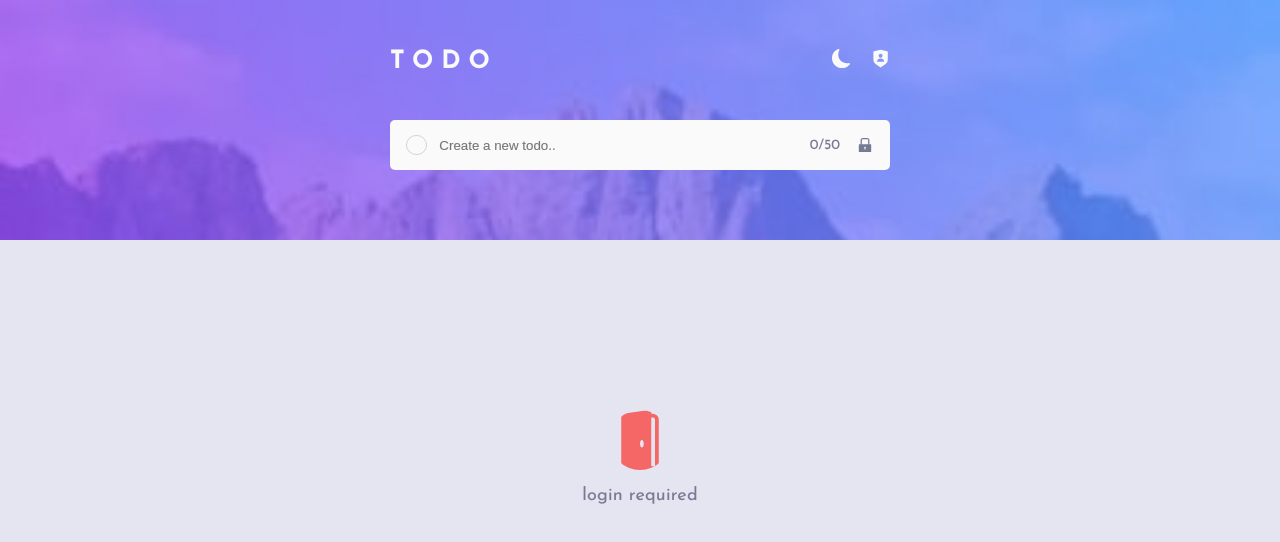
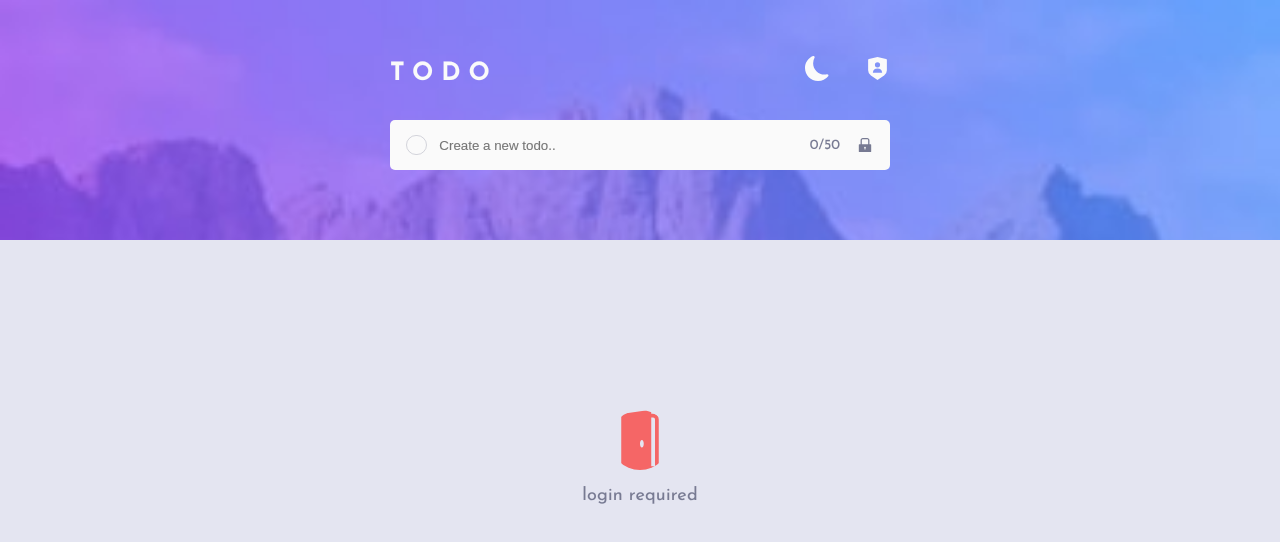
Before and after one commit to Ezeh20/Task-master, a React (Vite) app: page / in a window 1280 px wide. Shown: the top 542 px of the page. Built offline with nearby package versions, Linux system fonts and the light colour scheme; no server answers; the database is empty.

Commit message:
chore: clean up

```diff
--- a/src/Layout/Nav-Bar/Navigation.jsx
+++ b/src/Layout/Nav-Bar/Navigation.jsx
@@ -1,3 +1,6 @@
+/* eslint-disable no-nested-ternary */
+/* eslint-disable jsx-a11y/click-events-have-key-events */
+/* eslint-disable jsx-a11y/no-noninteractive-element-interactions */
 import React, { useContext, useState } from 'react'
 import { useDispatch, useSelector } from 'react-redux'
 import { RiShieldUserFill } from 'react-icons/ri'
@@ -47,6 +50,7 @@ function Navigation() {
                   />
                 )}
               </div>
+
               <RiShieldUserFill
                 className={styles.userAccount}
                 onClick={toggleActive}
--- a/src/Layout/Nav-Bar/Navigation.module.scss
+++ b/src/Layout/Nav-Bar/Navigation.module.scss
@@ -10,7 +10,7 @@
         top: 0;
 
         .nav {
-            @include flexAd(_, _, _, center, space-between);
+            @include flexAd(_, _, _, _, space-between);
             padding-top: 3rem;
             position: relative;
             z-index: 1;
@@ -19,17 +19,19 @@
                 letter-spacing: fn.rem(8);
                 color: $VeryLightGray;
                 font-size: 25px;
-                margin-top: fn.rem(1);
+                margin-top: fn.rem(13);
                 font-weight: 700
             }
 
             .userIntra {
-                @include flexAd(_, fn.rem(20), _, _, _);
+                @include flexAd(_, fn.rem(35), _, _, _);
 
                 .userAccount {
-                    width: 1.2rem;
-                    height: 1.2rem;
+                    width: 25px;
+                    height: 25px;
+                    margin-top: .5rem;
                     color: $VeryLightGray;
+
 
                     &:hover {
                         cursor: pointer;
--- a/src/Pages/Home/index.jsx
+++ b/src/Pages/Home/index.jsx
@@ -1,3 +1,4 @@
+/* eslint-disable no-nested-ternary */
 import React, { useContext, useState } from 'react'
 import { BsPen, BsFillDoorOpenFill } from 'react-icons/bs'
 import { AiFillLock } from 'react-icons/ai'
--- a/src/Routes/Awards/AwardsComponent.jsx
+++ b/src/Routes/Awards/AwardsComponent.jsx
@@ -1,4 +1,6 @@
+/* eslint-disable no-nested-ternary */
 import React from 'react'
+import PropTypes from 'prop-types'
 import styles from './awardsComponent.module.scss'
 
 function AwardsComponent({ awards }) {
@@ -16,8 +18,13 @@ function AwardsComponent({ awards }) {
               </div>
             )
           })}
+      {awards && awards.length < 1 && (
+        <p className={styles.awardme}>Complete tasks to unlock awards</p>
+      )}
     </div>
   )
 }
-
+AwardsComponent.propTypes = {
+  awards: PropTypes.arrayOf(PropTypes.object).isRequired,
+}
 export default AwardsComponent
--- a/src/Routes/Awards/awardsComponent.module.scss
+++ b/src/Routes/Awards/awardsComponent.module.scss
@@ -15,4 +15,7 @@
             object-fit: contain;
         }
     }
+    .awardme{
+        text-align: center;
+    }
 }
--- a/src/Routes/Awards/process.jsx
+++ b/src/Routes/Awards/process.jsx
@@ -9,10 +9,8 @@ import styles from './process.module.scss'
 
 function Process({ xp }) {
   const { userId, awards } = useContext(UpdateUserContext)
-  console.log(xp)
 
   const newSet = new Set()
-
   const clean =
     awards &&
     awards.filter((itm) => {
@@ -34,73 +32,66 @@ function Process({ xp }) {
       })
     }
 
-    if (xp) {
-      switch (true) {
-        case xp >= 10:
+    if (xp >= 10)
       action(
         0,
         'private',
         'https://i.ibb.co/sjSp8Tf/E2-private-second-class.png'
       )
-          break
-        case xp >= 20:
+    if (xp >= 20)
       action(
         1,
         'private-first-class',
         'https://i.ibb.co/7RgK5HS/E3-private-first-class.png'
       )
-          break
-        case xp >= 30:
+
+    if (xp >= 30)
       action(2, 'corporal', 'https://i.ibb.co/qkffvQD/E4-corporal.png')
-          break
-        case xp >= 40:
+
+    if (xp >= 40)
       action(3, 'sergent', 'https://i.ibb.co/xjPpkc5/E5-sergeant.png')
-          break
-        case xp >= 50:
+
+    if (xp >= 50)
       action(
         4,
         'staff-sergent',
         'https://i.ibb.co/51N5LqK/E6-staff-sergeant.png'
       )
-          break
-        case xp >= 60:
+
+    if (xp >= 60)
       action(
         5,
         'sergent-first-class',
         'https://i.ibb.co/ThGYT8T/E7-sergeant-first-class.png'
       )
-          break
-        case xp >= 70:
+
+    if (xp >= 70)
       action(
         6,
         'first-sergent',
         'https://i.ibb.co/2PvKLGq/E8-master-sergeant.png'
       )
-          break
-        case xp >= 80:
+
+    if (xp >= 80)
       action(
         7,
         'master-sergent',
         'https://i.ibb.co/2PvKLGq/E8-master-sergeant.png'
       )
-          break
-        case xp >= 90:
+
+    if (xp >= 90)
       action(
         8,
         'sergent-major',
         'https://i.ibb.co/THNXJmy/E9-sergeant-major.png'
       )
-          break
-        case xp >= 100:
+
+    if (xp >= 100)
       action(
         9,
         'command-sergent',
         'https://i.ibb.co/fYBYrxx/E9b-command-sergeant-major.png'
       )
-          break
-        default:
-      }
-    }
   }, [xp, userId, awards])
   return (
     <div className={`${styles.process} alt-text`}>
```
Lines whose indentation alone changed are shown as unchanged.
